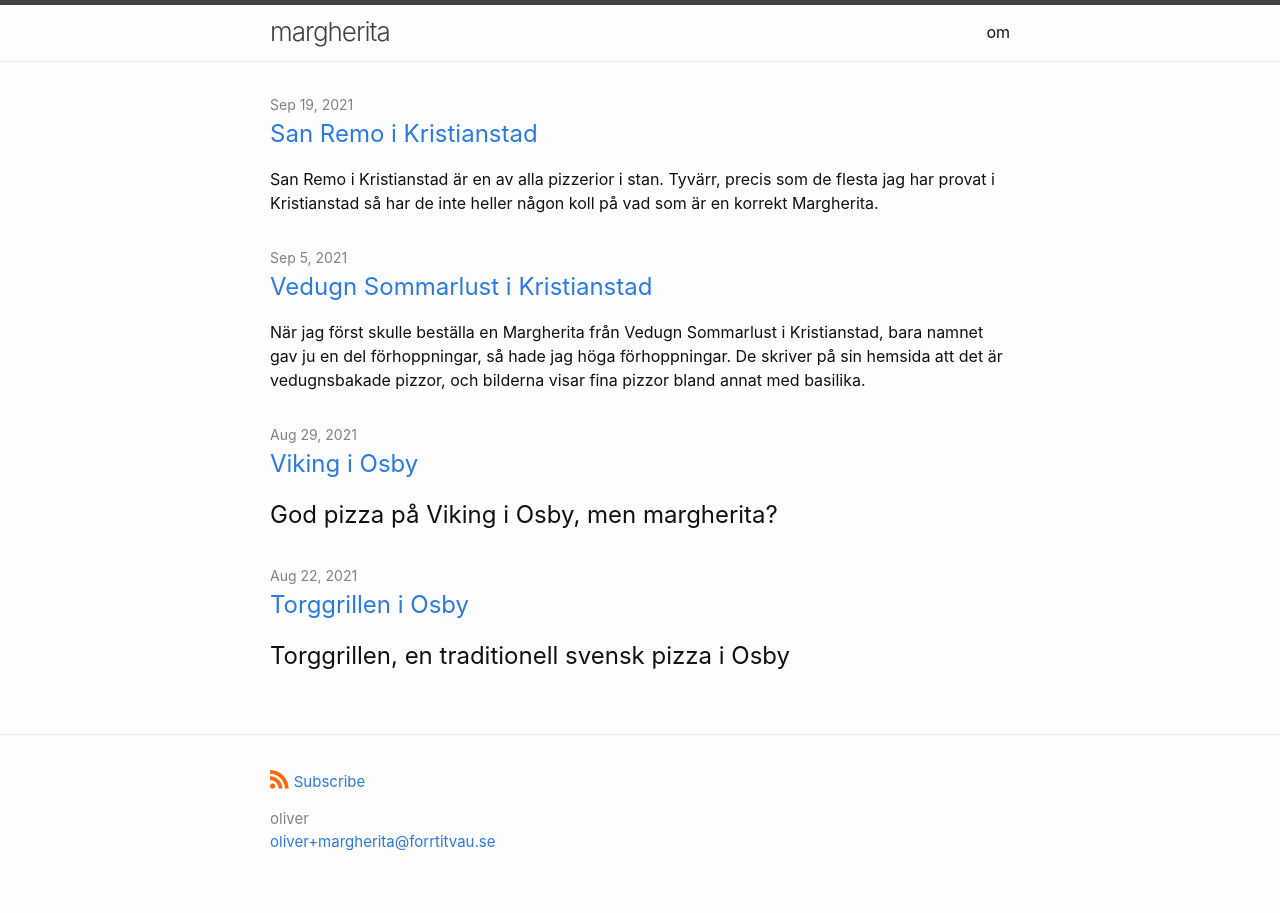
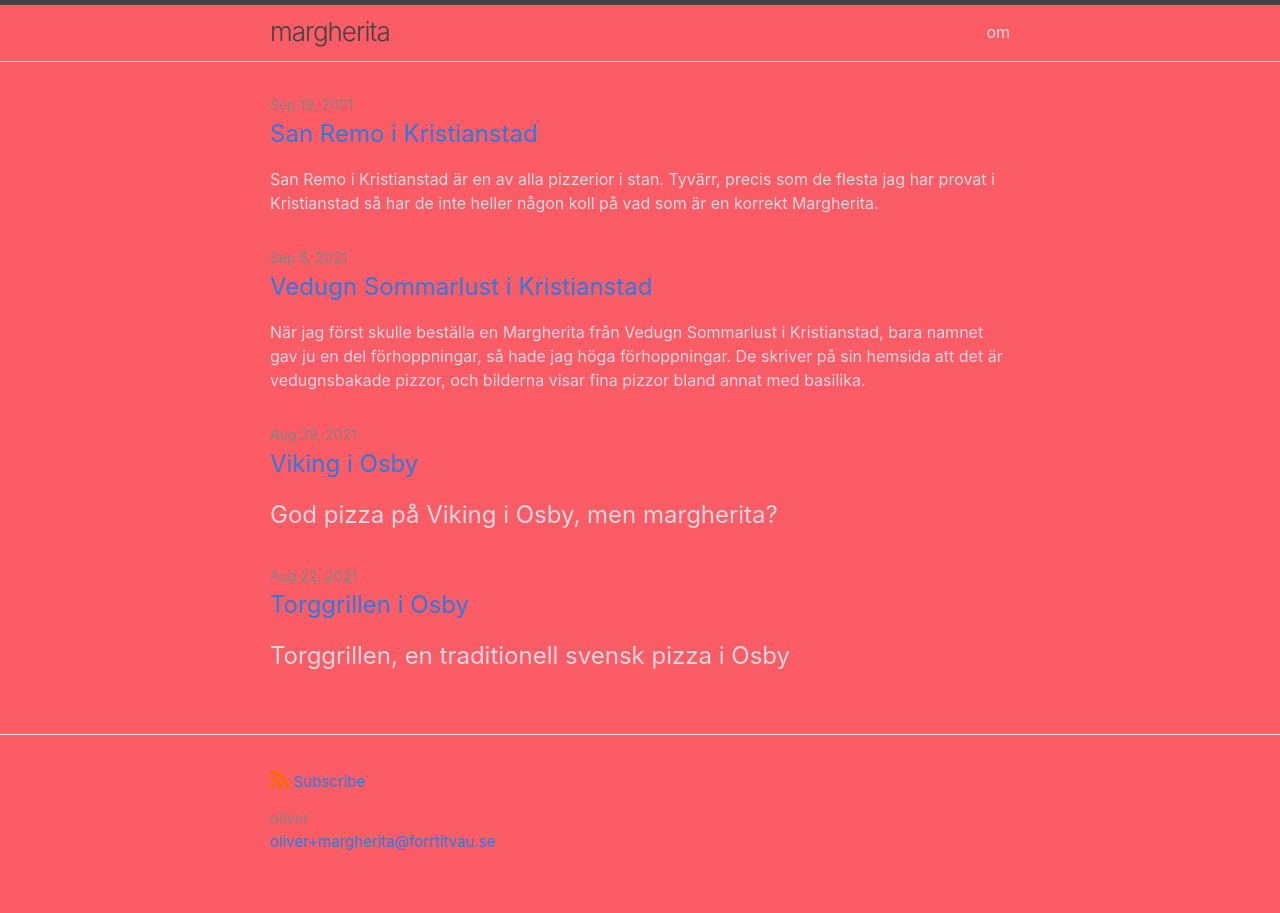
Before and after one commit to lyzio/margherita, a Jekyll site: the page built from index.md, in a window 1280 px wide. Built offline with Jekyll 4.4.1, drawn with Linux system fonts in a browser that asks for light colours.

Commit message:
Update custom-variables.scss

```diff
--- a/_sass/minima/custom-variables.scss
+++ b/_sass/minima/custom-variables.scss
@@ -1 +1,4 @@
 // Placeholder to allow overriding predefined variables smoothly.
+
+$background-color: #fc5c65;
+$text-color: #d1d8e0;
```
